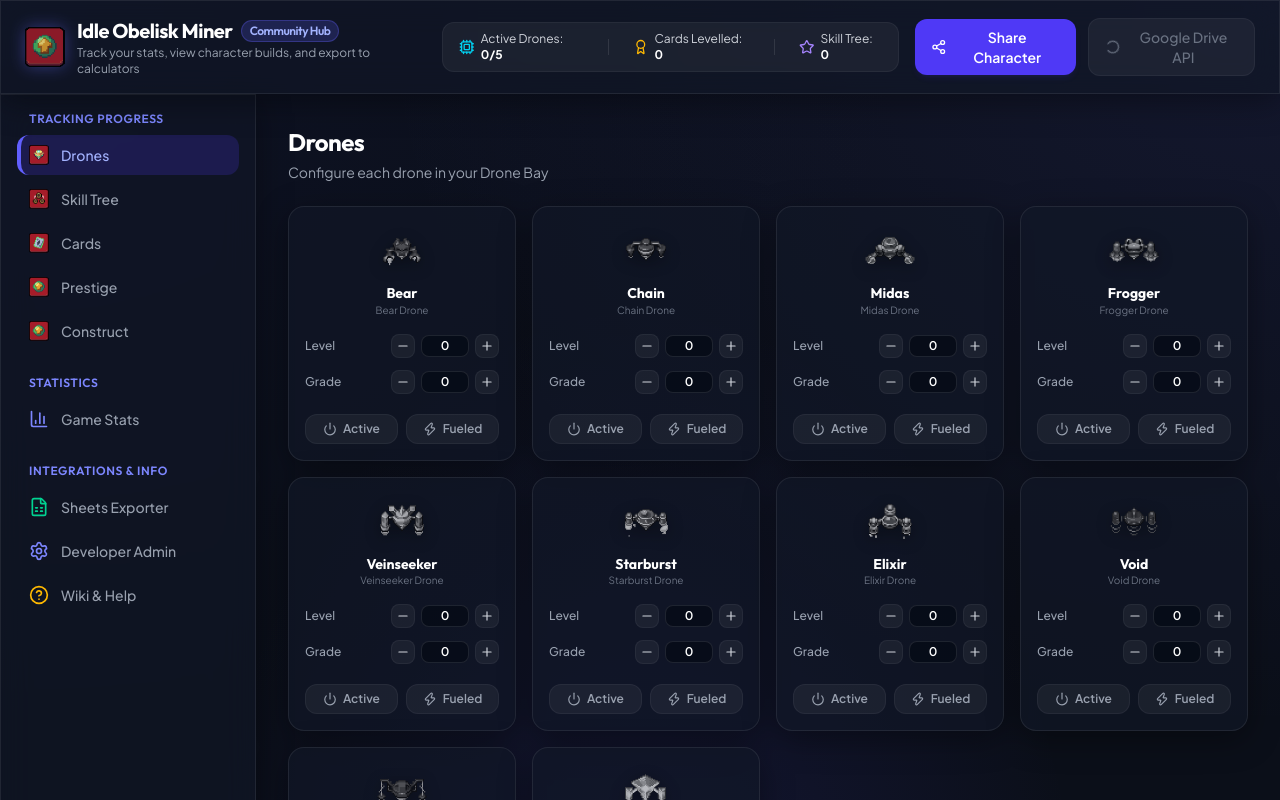
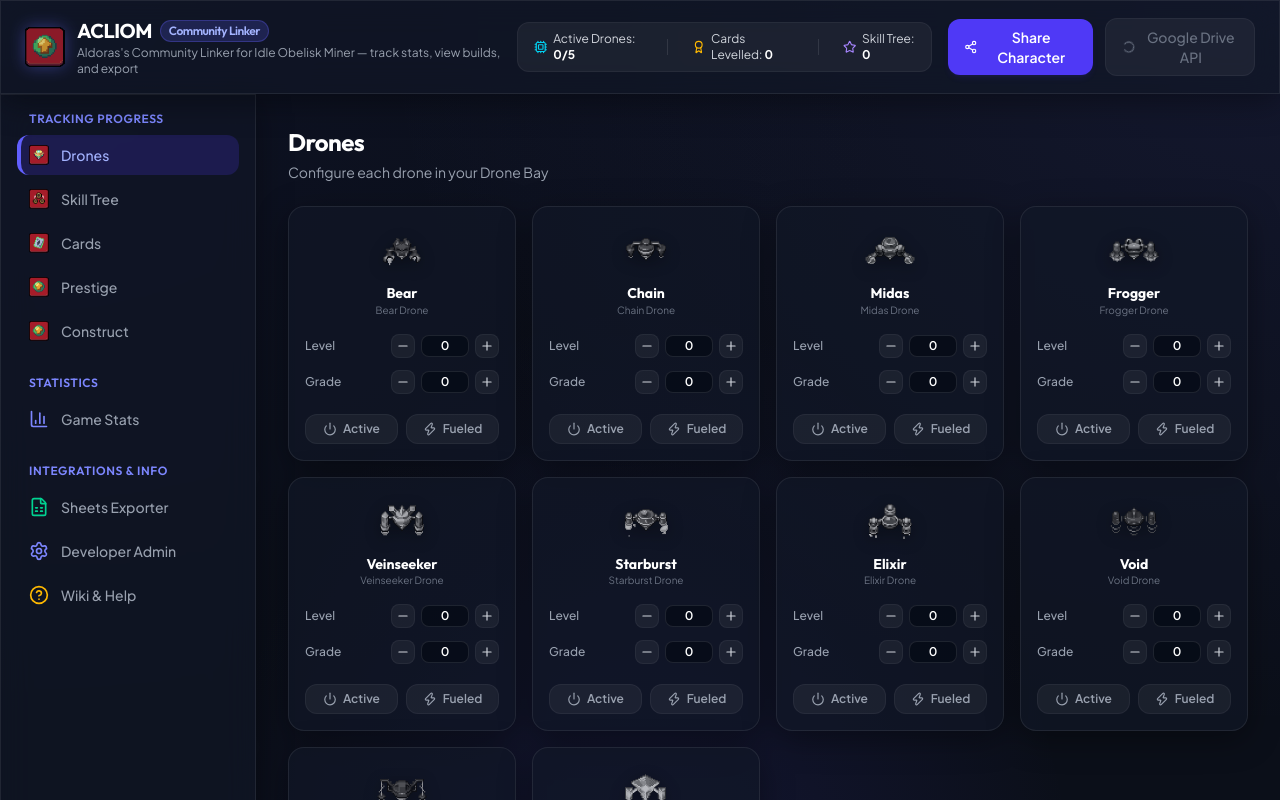
Before and after one commit to Aldoras/Aulfiom, a React (Vite) app: page / in a window 1280 px wide. Shown: the top 800 px of the page. Built offline with nearby package versions, Linux system fonts and the light colour scheme.

Commit message:
Apply ACLIOM branding updates to page titles, header, and help sections

```diff
--- a/index.html
+++ b/index.html
@@ -4,7 +4,7 @@
     <meta charset="UTF-8" />
     <link rel="icon" type="image/webp" href="%BASE_URL%icons/menus/Prestige.webp" />
     <meta name="viewport" content="width=device-width, initial-scale=1.0" />
-    <title>Idle Obelisk Miner - Stats Hub</title>
+    <title>ACLIOM - Idle Obelisk Miner Community Linker</title>
   </head>
   <body>
     <div id="root"></div>
--- a/src/components/AdminPanel.jsx
+++ b/src/components/AdminPanel.jsx
@@ -339,7 +339,7 @@ export default function AdminPanel() {
   // Serialize to code
   const handleExport = () => {
     const varName = getVarName(category.id);
-    const code = `// Automatically generated schema configuration for Idle Obelisk Miner Hub\nexport const ${varName} = ${JSON.stringify(
+    const code = `// Automatically generated schema configuration for ACLIOM\nexport const ${varName} = ${JSON.stringify(
       category,
       null,
       2
--- a/src/components/Header.jsx
+++ b/src/components/Header.jsx
@@ -66,9 +66,9 @@ export default function Header({
         />
         <div>
           <h1 className="text-xl font-bold text-white tracking-tight flex items-center gap-2">
-            Idle Obelisk Miner <span className="text-xs font-semibold px-2 py-0.5 rounded-full bg-indigo-500/20 text-indigo-300 border border-indigo-500/30">Community Hub</span>
+            ACLIOM <span className="text-xs font-semibold px-2 py-0.5 rounded-full bg-indigo-500/20 text-indigo-300 border border-indigo-500/30">Community Linker</span>
           </h1>
-          <p className="text-xs text-gray-400">Track your stats, view character builds, and export to calculators</p>
+          <p className="text-xs text-gray-400">Aldoras's Community Linker for Idle Obelisk Miner — track stats, view builds, and export</p>
         </div>
       </div>
 
--- a/src/components/HelpSection.jsx
+++ b/src/components/HelpSection.jsx
@@ -11,7 +11,7 @@ export default function HelpSection() {
           <span>Wiki & Help Database</span>
         </h2>
         <p className="text-sm text-gray-400 mt-1">
-          Learn how to use the statistics hub and share characters with fellow players.
+          Learn how to use the ACLIOM linker and share characters with fellow players.
         </p>
       </div>
 
```
